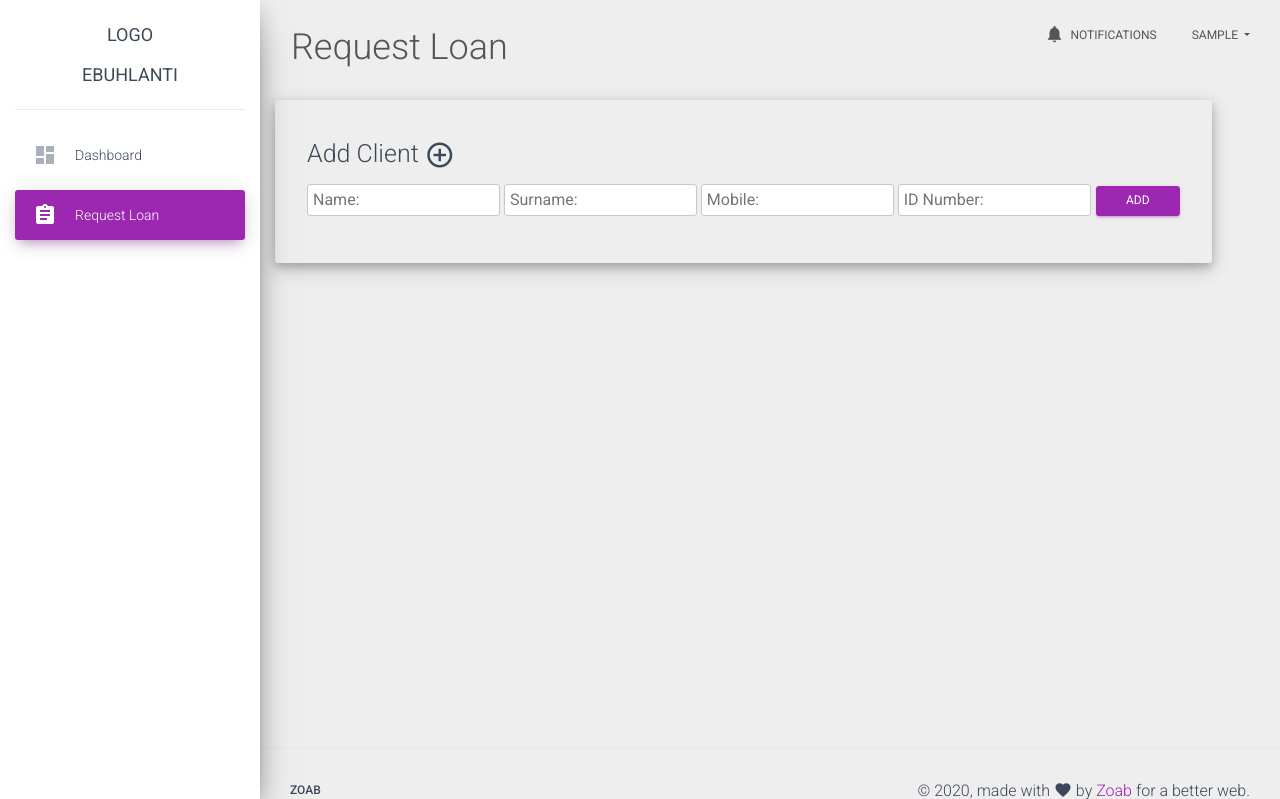
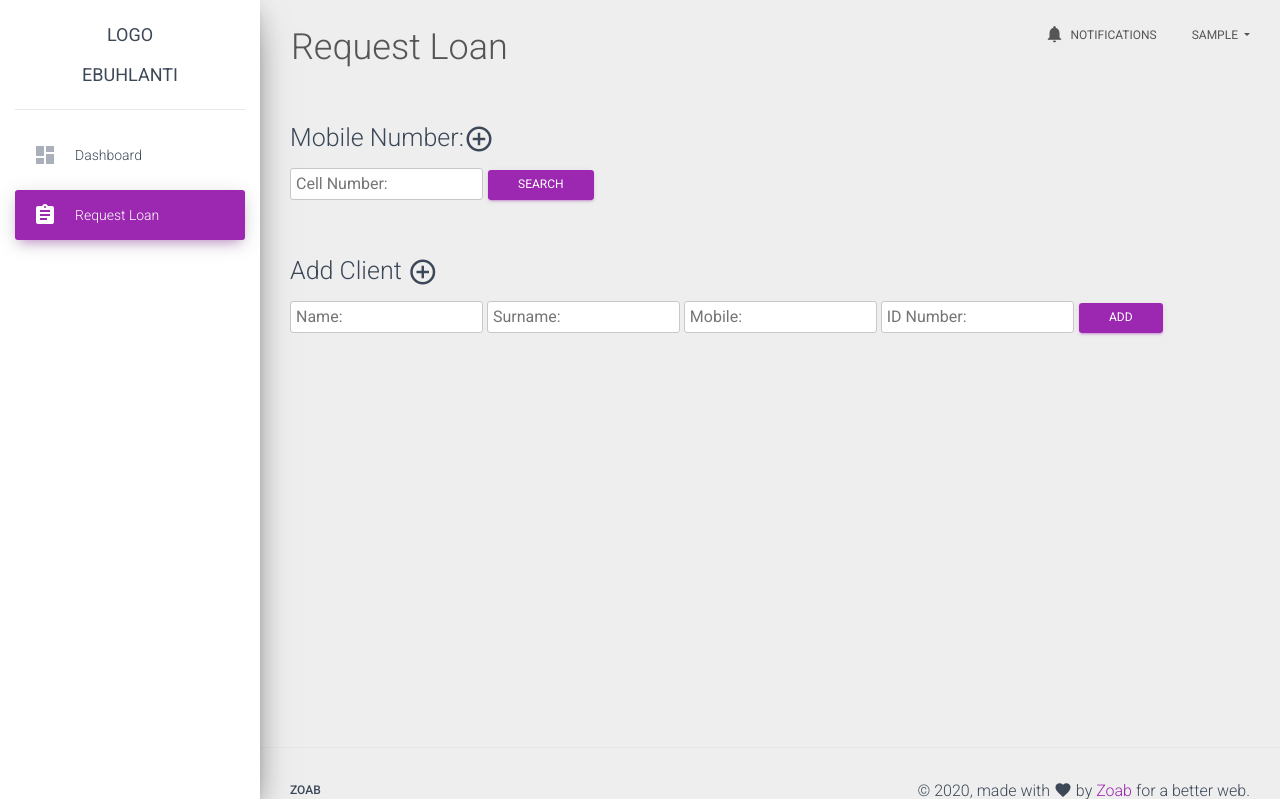
Before and after one commit to diramacmain/rms, a PHP site: the page made by index.php in a window 1280 px wide. Shown: the top 799 px of the page. Run offline with PHP 8.4, Linux system fonts and the light colour scheme; the visitor is signed in with stand-in values (Sample User, id 1); some libraries are stand-ins or nearby versions.

Commit message:
busy with search

```diff
--- a/css/style.css
+++ b/css/style.css
@@ -18,7 +18,7 @@
     padding-left: 5px;
     border-radius: 3px;
 }
-#addClientForm{
+.ReqLoanCards{
     padding:2em;
     padding-top: 1em;
     box-shadow: 0 4px 8px 0 rgba(0, 0, 0, 0.2), 0 6px 20px 0 rgba(0, 0, 0, 0.19);
--- a/footer.php
+++ b/footer.php
@@ -21,6 +21,11 @@
       </footer>
     </div>
   </div>
+  <script type="text/javascript">
+    $('.num09').keyup(function () {
+      this.value = this.value.replace(/[^0-9\.]/g,'');
+    });
+</script>
 </body>
 
 </html>
--- a/forms/addclient.form.php
+++ b/forms/addclient.form.php
@@ -1,10 +1,10 @@
-<form id="addClientForm" action="./includes/addcustomer.inc.php" method="POST">
+<form class="col-sm-12" id="addClientForm" action="./includes/addcustomer.inc.php" method="POST">
   <div class="form-group">
       <h3>Add Client <i class="material-icons">add_circle_outline</i></h3>
-      <input type="text" class="form-contol" name="name" placeholder="Name:" required />
-      <input type="text" class="form-contol" name="surname" placeholder="Surname:" required/>
-      <input type="text" class="form-contol" name="mobile" placeholder="Mobile:" required/>
-      <input type="text" class="form-contol" name="idNumber" placeholder="ID Number:" />
+      <input maxlength="20" type="text" class="form-contol" name="name" placeholder="Name:" required />
+      <input maxlength="20" type="text" class="form-contol" name="surname" placeholder="Surname:" required/>
+      <input maxlength="10" type="text" class="form-contol num09" name="mobile" placeholder="Mobile:" required/>
+      <input maxlength="13" type="text" class="form-contol num09" name="idNumber" placeholder="ID Number:" />
       <button type="submit" class="form-contol btn btn-primary" name="submit" value="submit">Add</button>
   </div>
 </form>
--- /dev/null
+++ b/forms/searchnumber.form.php
@@ -0,0 +1,7 @@
+<form class="col-sm-12" id="addClientForm" action="./includes/searchn.inc.php" method="POST">
+  <div class="form-group">
+      <h3>Mobile Number:<i class="material-icons">add_circle_outline</i></h3>
+      <input type="text" class="form-contol num09" name="cellnummber" maxlength="10"  placeholder="Cell Number:" required />
+      <button type="submit" class="form-contol btn btn-primary" name="searchn" value="searchn">search</button>
+  </div>
+</form>
--- a/pages/requestLoan.php
+++ b/pages/requestLoan.php
@@ -1 +1,2 @@
+<?php require "./forms/searchnumber.form.php" ?>
 <?php require "./forms/addclient.form.php" ?>
```
Also changed, not shown: includes/searchn.inc.php (added, +35 -0 lines).
